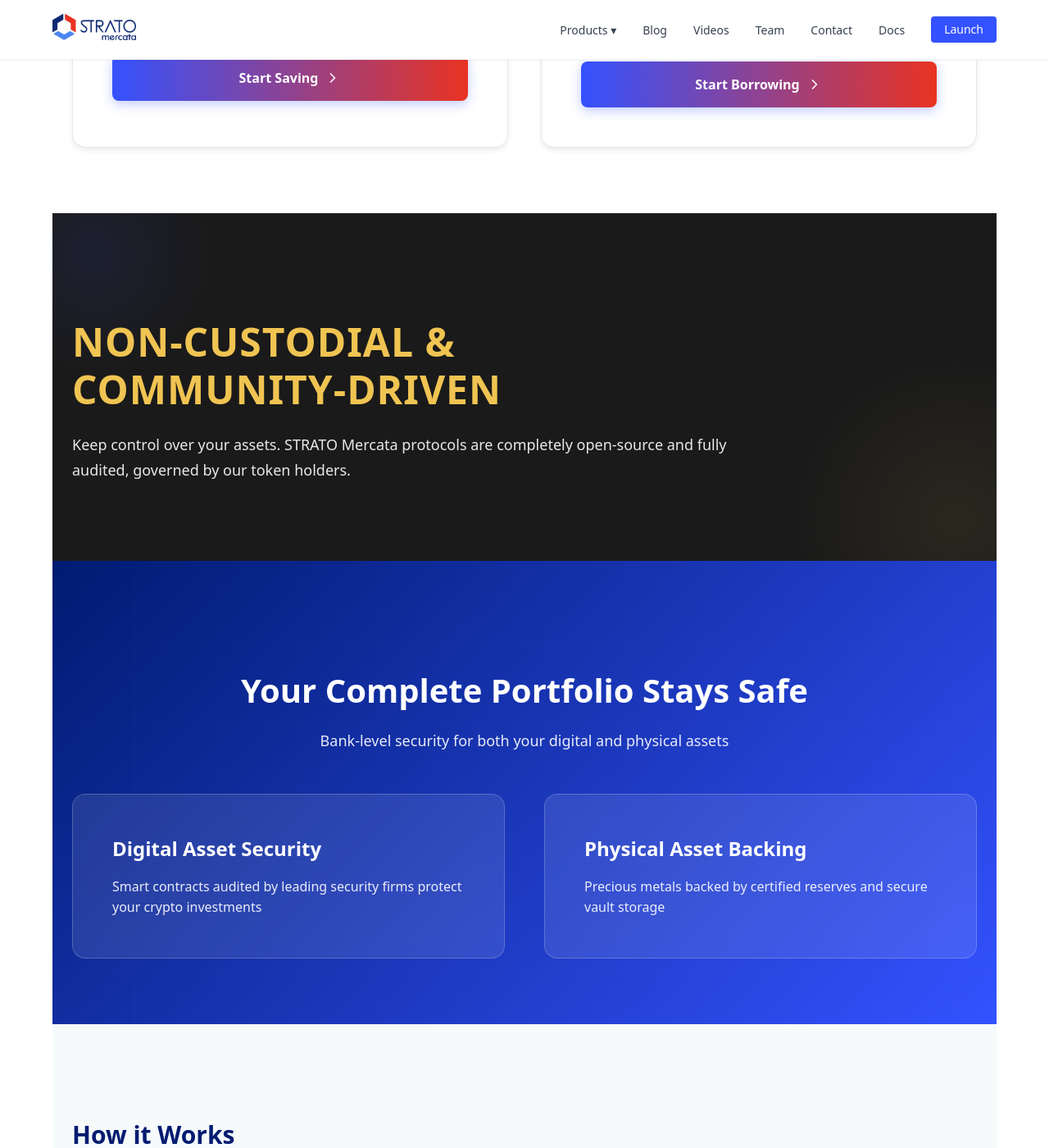
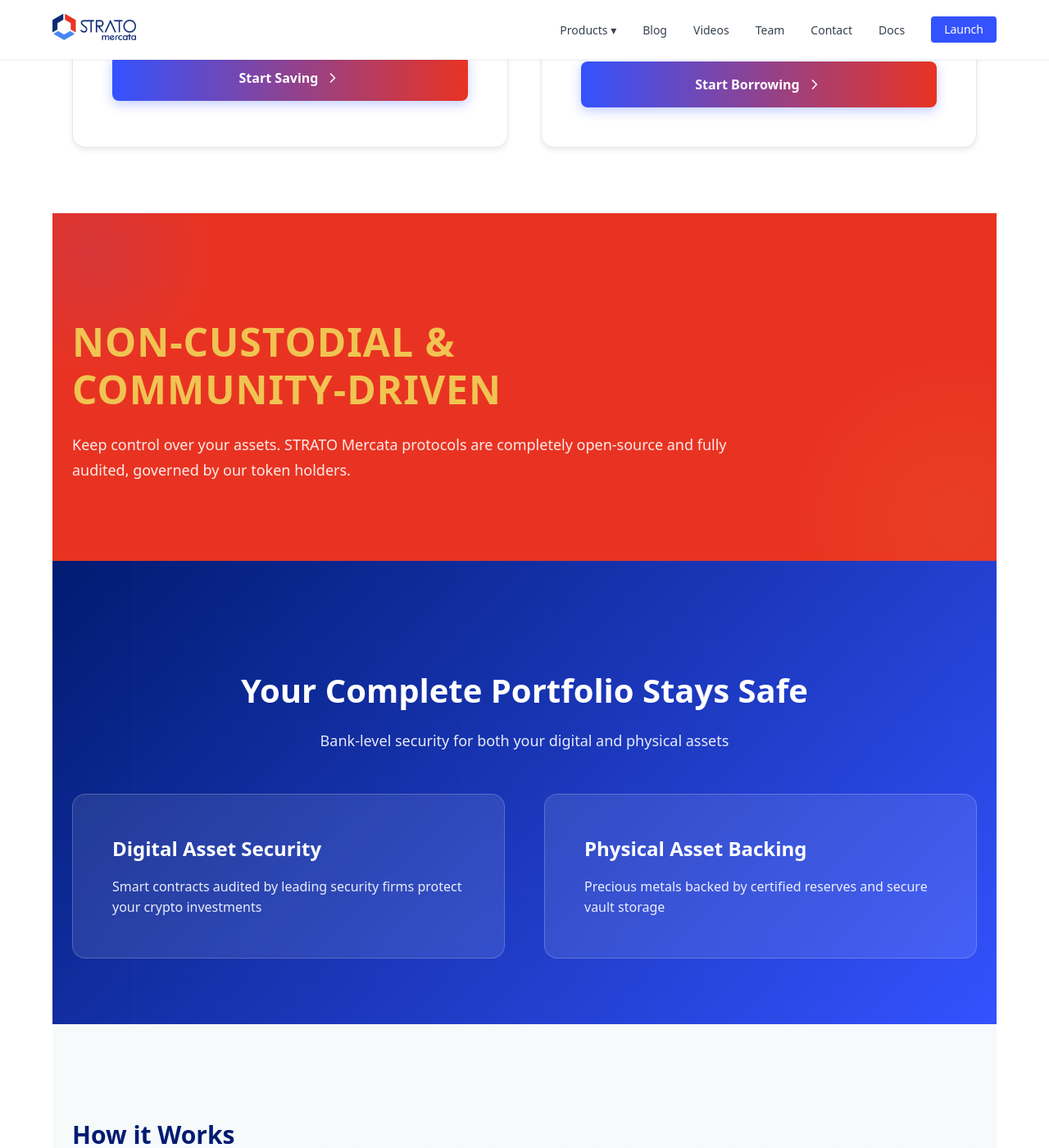
Before and after one commit to stratomercata/stratomercata-website, a Jekyll site: the page built from source/index.html, in a window 1280 px wide and 1400 px high, scrolled down 2406 px. Shown: the whole window at 82% size. Built offline with Jekyll 4.4.1, drawn with Linux system fonts in a browser that asks for light colours; comment, search, counter and statistics services are not loaded.

Commit message:
Update dark section background color for improved visibility

```diff
--- a/source/assets/css/common.css
+++ b/source/assets/css/common.css
@@ -1028,7 +1028,7 @@ footer .footer-bottom-links a:hover {
 /* Dark Section Modern */
 .dark-section-modern {
   padding: 5rem 0;
-  background: #1a1a1a;
+  background: rgb(233,51,34);
   color: white;
   position: relative;
   overflow: hidden;
```
